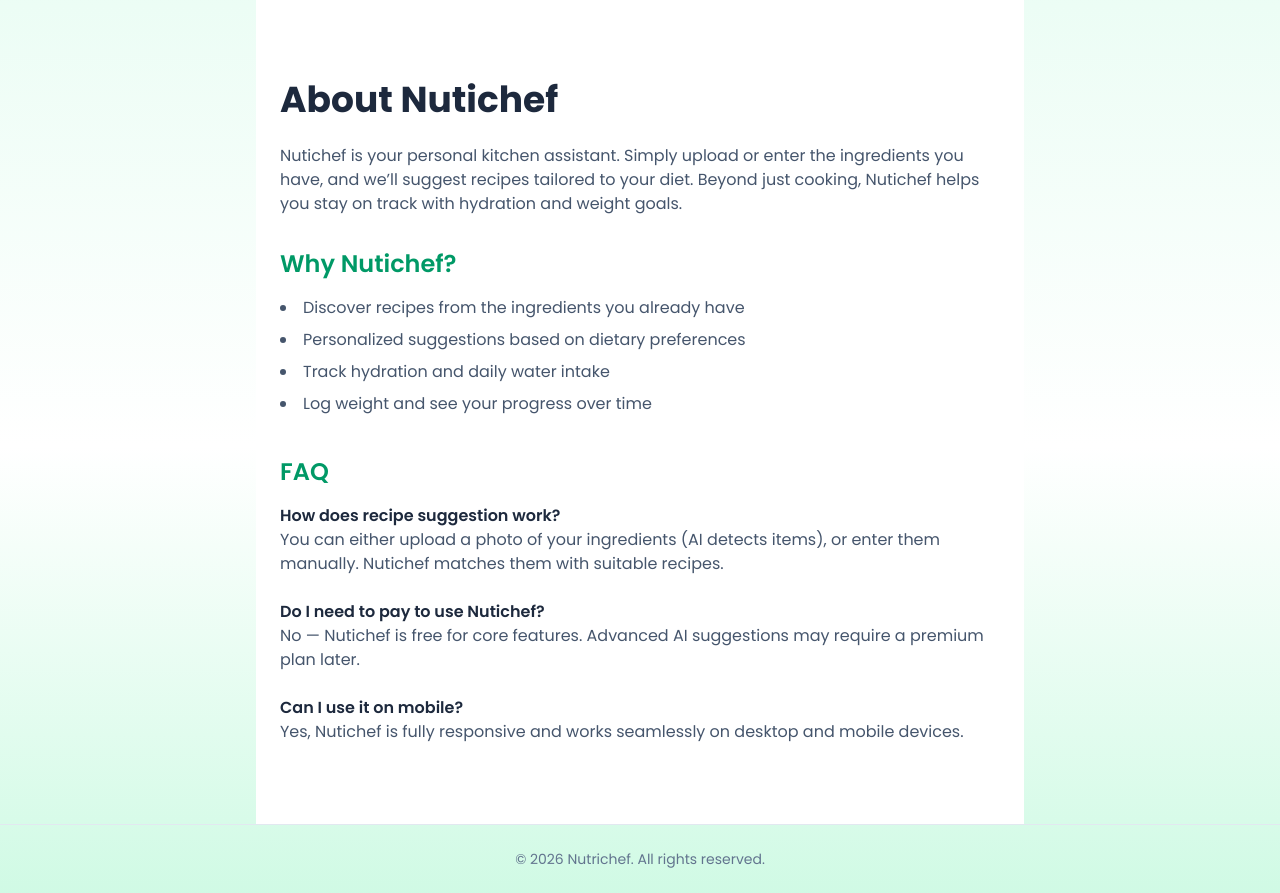
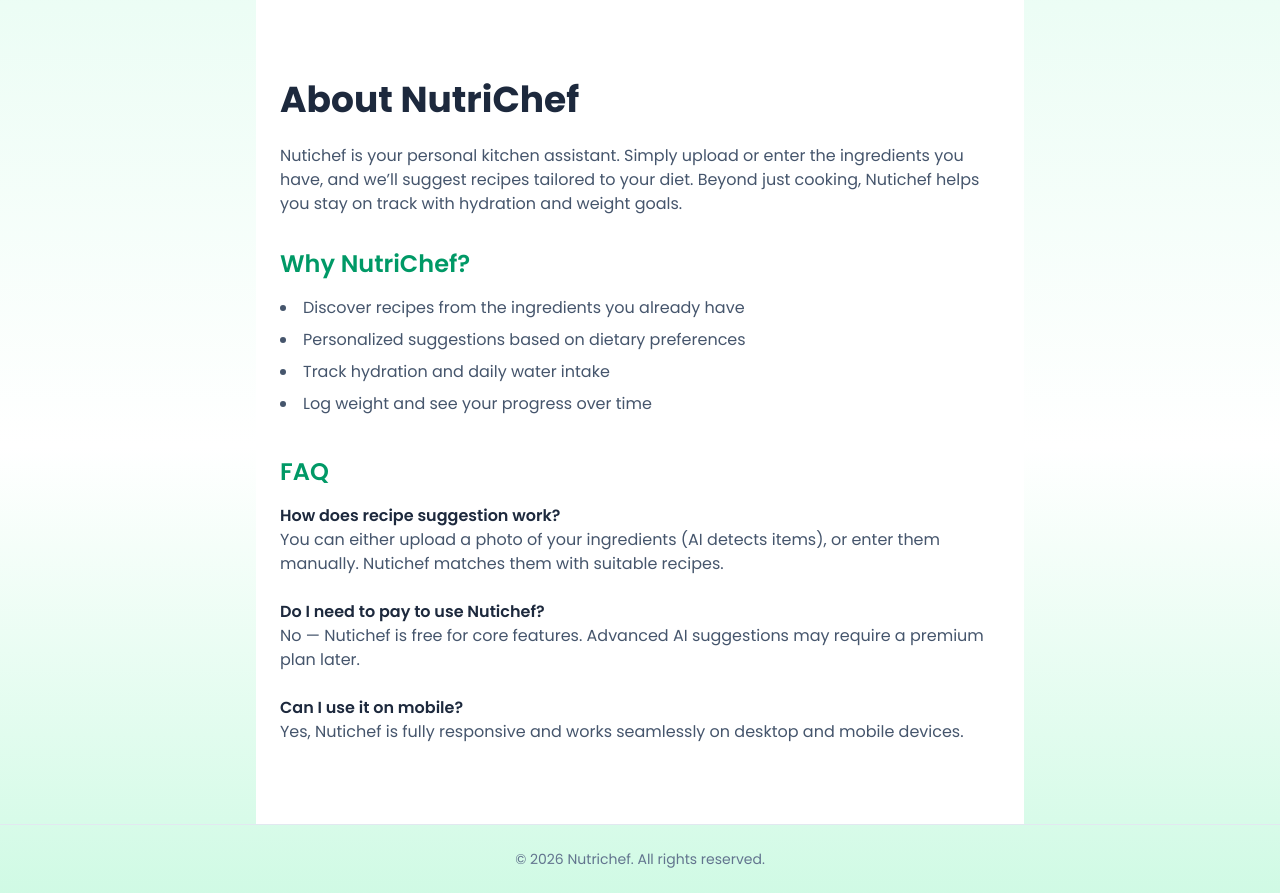
Before and after one commit to sDivyabanu/NutriChef, a Next.js app: page /about in a window 1280 px wide. Built offline with nearby package versions, Linux system fonts and the light colour scheme.

Commit message:
style(about): refresh academic product information with kitchen styling

```diff
--- a/src/app/about/page.tsx
+++ b/src/app/about/page.tsx
@@ -1,7 +1,7 @@
 export default function AboutPage() {
   return (
-    <main className="max-w-3xl mx-auto py-20 px-6 bg-white">
-      <h1 className="text-4xl font-bold text-slate-800 mb-6">About Nutichef</h1>
+    <main className="about-page max-w-3xl mx-auto py-20 px-6 bg-white">
+      <h1 className="text-4xl font-bold text-slate-800 mb-6">About NutriChef</h1>
       <p className="text-slate-600 mb-8">
         Nutichef is your personal kitchen assistant. Simply upload or enter the
         ingredients you have, and we’ll suggest recipes tailored to your diet.
@@ -9,7 +9,7 @@ export default function AboutPage() {
         weight goals.
       </p>
 
-      <h2 className="text-2xl font-semibold text-emerald-600 mb-4">Why Nutichef?</h2>
+      <h2 className="text-2xl font-semibold text-emerald-600 mb-4">Why NutriChef?</h2>
       <ul className="list-disc list-inside text-slate-600 space-y-2 mb-10">
         <li>Discover recipes from the ingredients you already have</li>
         <li>Personalized suggestions based on dietary preferences</li>
```
